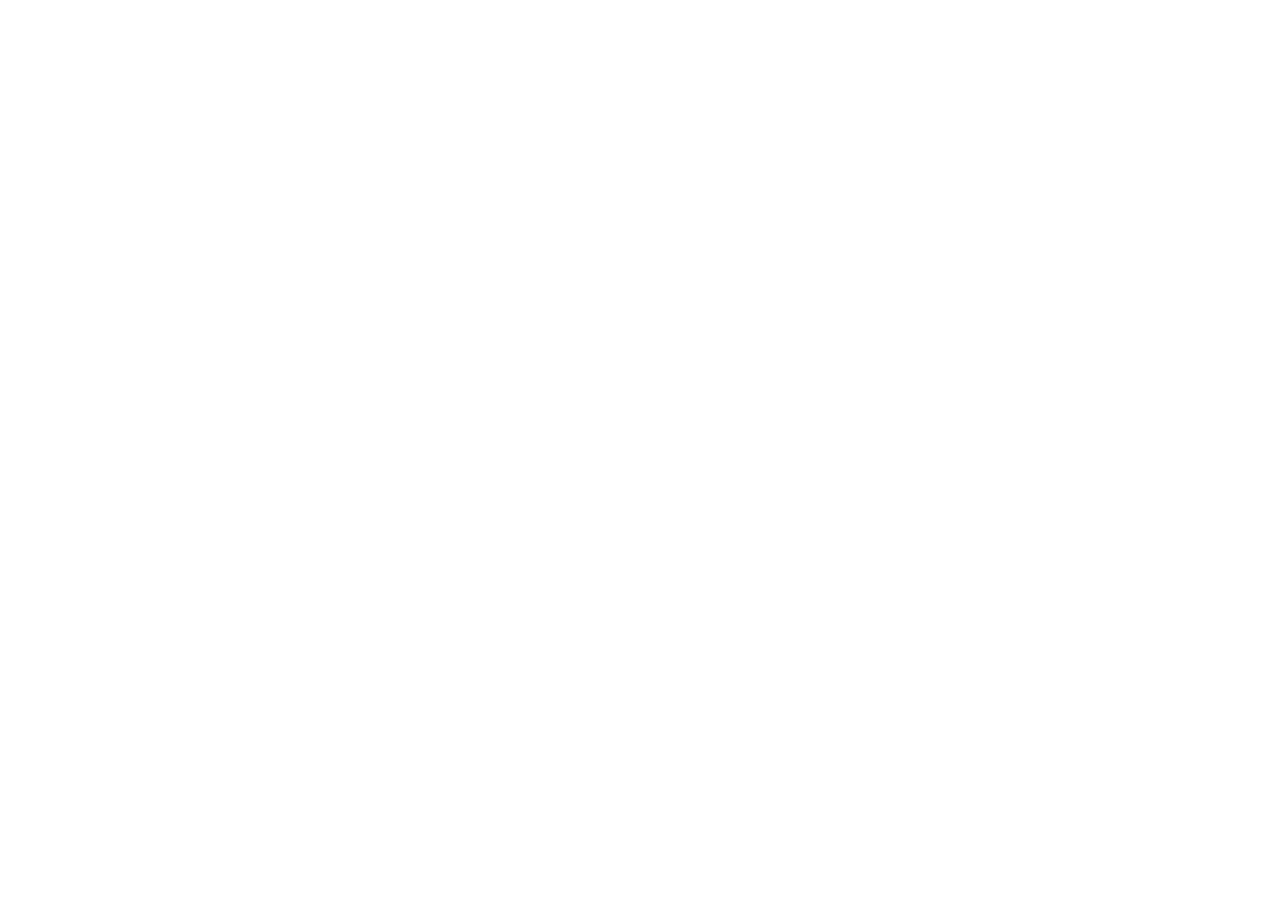
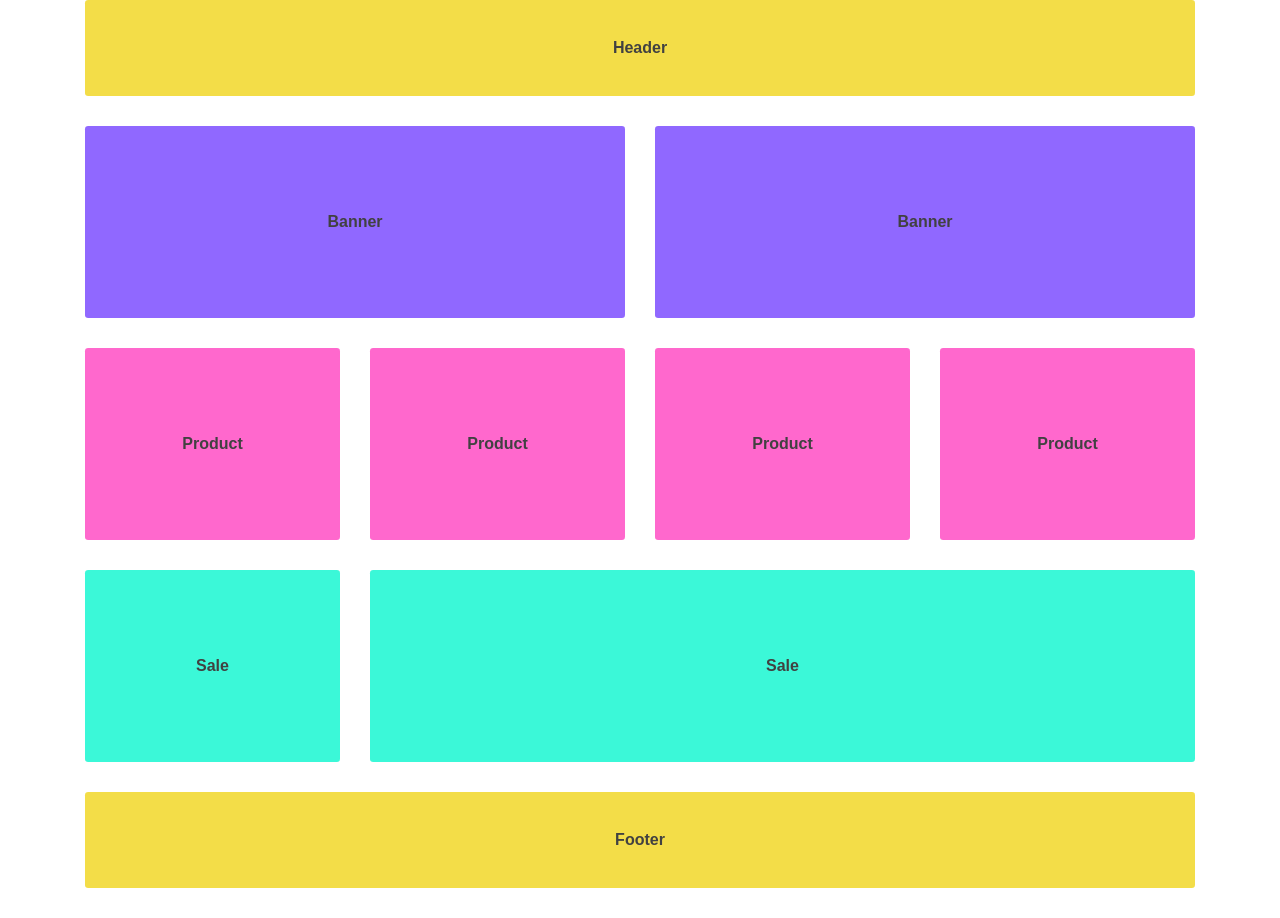
Before and after one commit to Sadegh-AT/-Grid-System, a plain HTML site: page index.html in a window 1280 px wide. Before the commit the page ends 800 px from the top, so only its background shows below. Drawn offline with Linux system fonts and the light colour scheme.

Commit message:
Finish Responsive with Grid System (Mobile First)

```diff
--- /dev/null
+++ b/css/app.css
@@ -0,0 +1,42 @@
+body {
+    font-family: sans-serif;
+}
+
+.content {
+    background-color: rgb(26, 200, 243);
+    height: 12rem;
+    display: flex;
+    align-items: center;
+    justify-content: center;
+    font-weight: bold;
+    color: rgb(65, 65, 65);
+    border-radius: 0.2rem;
+}
+
+.header .content,
+.footer .content {
+    height: 6rem;
+}
+
+
+/*
+
+- Colors
+
+*/
+
+.yellow {
+    background-color: #F3DD48;
+}
+
+.violet {
+    background-color: #9068FF;
+}
+
+.pink {
+    background-color: #FF68CD;
+}
+
+.green {
+    background-color: #3BF8D8;
+}
--- a/style.css
+++ b/css/grid.css
@@ -8,16 +8,13 @@ html {
     box-sizing: inherit;
 }
 
-body {
-    margin: 0;
-}
-
 .container {
     width: 100%;
     padding-right: 15px;
     padding-left: 15px;
     margin-right: auto;
     margin-left: auto;
+    transition: all 0.2s cubic-bezier(0.17, 0.88, 0.75, 0.96);
 }
 
 
--- /dev/null
+++ b/css/reset.css
@@ -0,0 +1,48 @@
+/* http://meyerweb.com/eric/tools/css/reset/
+   v2.0 | 20110126
+   License: none (public domain)
+*/
+
+html, body, div, span, applet, object, iframe,
+h1, h2, h3, h4, h5, h6, p, blockquote, pre,
+a, abbr, acronym, address, big, cite, code,
+del, dfn, em, img, ins, kbd, q, s, samp,
+small, strike, strong, sub, sup, tt, var,
+b, u, i, center,
+dl, dt, dd, ol, ul, li,
+fieldset, form, label, legend,
+table, caption, tbody, tfoot, thead, tr, th, td,
+article, aside, canvas, details, embed,
+figure, figcaption, footer, header, hgroup,
+menu, nav, output, ruby, section, summary,
+time, mark, audio, video {
+    margin: 0;
+    padding: 0;
+    border: 0;
+    font-size: 100%;
+    font: inherit;
+    vertical-align: baseline;
+}
+/* HTML5 display-role reset for older browsers */
+article, aside, details, figcaption, figure,
+footer, header, hgroup, menu, nav, section {
+    display: block;
+}
+body {
+    line-height: 1;
+}
+ol, ul {
+    list-style: none;
+}
+blockquote, q {
+    quotes: none;
+}
+blockquote:before, blockquote:after,
+q:before, q:after {
+    content: '';
+    content: none;
+}
+table {
+    border-collapse: collapse;
+    border-spacing: 0;
+}
--- a/index.html
+++ b/index.html
@@ -4,55 +4,73 @@
         <meta charset="UTF-8" />
         <meta http-equiv="X-UA-Compatible" content="IE=edge" />
         <meta name="viewport" content="width=device-width, initial-scale=1.0" />
-        <link rel="stylesheet" href="style.css" />
         <title>Grid System</title>
+        <link rel="stylesheet" href="css/reset.css" />
+        <link rel="stylesheet" href="css/grid.css" />
+        <link rel="stylesheet" href="css/app.css" />
     </head>
+
     <body>
         <div class="container">
+            <!-- Header -->
+            <header class="header">
                 <div class="row">
                     <div class="col-12">
-                    <div class="content yellow"></div>
+                        <div class="content yellow">Header</div>
                     </div>
                 </div>
+            </header>
 
+            <!-- Banners -->
+            <section class="banners">
                 <div class="row">
-                <div class="col-6">
-                    <div class="content violet"></div>
+                    <div class="col-12 col-lg-6">
+                        <div class="content violet">Banner</div>
                     </div>
-                <div class="col-6">
-                    <div class="content violet"></div>
+                    <div class="col-12 col-lg-6">
+                        <div class="content violet">Banner</div>
                     </div>
                 </div>
+            </section>
 
+            <!-- Products -->
+            <section class="products">
                 <div class="row">
-                <div class="col-3">
-                    <div class="content pink"></div>
+                    <div class="col-6 col-lg-3">
+                        <div class="content pink">Product</div>
                     </div>
-                <div class="col-3">
-                    <div class="content pink"></div>
+                    <div class="col-6 col-lg-3">
+                        <div class="content pink">Product</div>
                     </div>
-                <div class="col-3">
-                    <div class="content pink"></div>
+                    <div class="col-12 col-md-6 col-lg-3">
+                        <div class="content pink">Product</div>
                     </div>
-                <div class="col-3">
-                    <div class="content pink"></div>
+                    <div class="col-12 col-md-6 col-lg-3">
+                        <div class="content pink">Product</div>
                     </div>
                 </div>
+            </section>
 
+            <!-- Amazing Sales -->
+            <section class="amazing-sales">
                 <div class="row">
-                <div class="col-3">
-                    <div class="content green"></div>
+                    <div class="col-12 col-md-3">
+                        <div class="content green">Sale</div>
                     </div>
-                <div class="col-9">
-                    <div class="content green"></div>
+                    <div class="col-12 col-md-9">
+                        <div class="content green">Sale</div>
                     </div>
                 </div>
+            </section>
 
+            <!-- Footer -->
+            <footer class="footer">
                 <div class="row">
                     <div class="col-12">
-                    <div class="content yellow"></div>
+                        <div class="content yellow">Footer</div>
                     </div>
                 </div>
+            </footer>
         </div>
     </body>
 </html>
```
Lines whose indentation alone changed are shown as unchanged.
